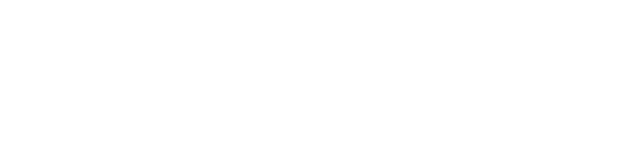
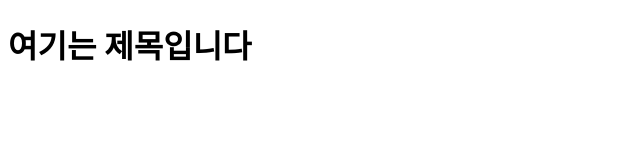
Before and after one commit to mingeunoh6/study, a plain HTML site: page index.html in a window 1280 px wide. Shown: the whole page, without its empty margins (0-640 px from the left). Drawn offline with Linux system fonts and the light colour scheme.

Commit message:
제목 삽입

```diff
--- a/index.html
+++ b/index.html
@@ -7,6 +7,6 @@
   <title>기본 구조</title>
 </head>
 <body>
-
+  <h1>여기는 제목입니다</h1>
 </body>
 </html>
```
